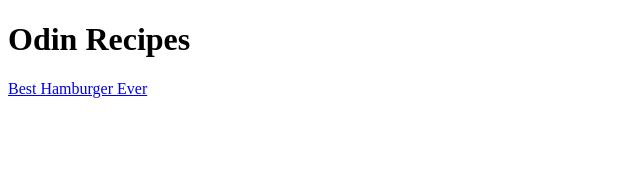
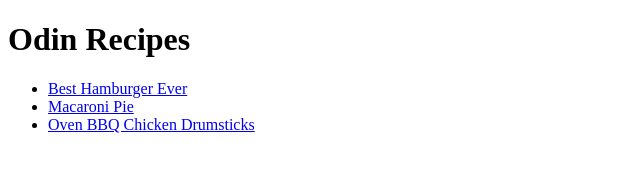
Before and after one commit to tyrelcoward/odin-recipes, a plain HTML site: page index.html in a window 1280 px wide. Shown: the whole page, without its empty margins (0-640 px from the left). Drawn offline with Linux system fonts and the light colour scheme.

Commit message:
Add macaronipie.html and drumsticks.html then add link in index.html

```diff
--- a/index.html
+++ b/index.html
@@ -9,7 +9,11 @@
 
     <body>
         <h1>Odin Recipes</h1>
-        <a href="recipes/burger.html">Best Hamburger Ever</a>
+        <ul>
+            <li><a href="recipes/burger.html">Best Hamburger Ever</a></li>
+            <li><a href="recipes/macaronipie.html">Macaroni Pie</a></li>
+            <li><a href="recipes/drumsticks.html">Oven BBQ Chicken Drumsticks</a></li>
+        </ul>
 
     </body>
 
```
Also changed, not shown: recipes/drumsticks.html (added, +1 -0 lines), recipes/macaronipie.html (added, +1 -0 lines).
